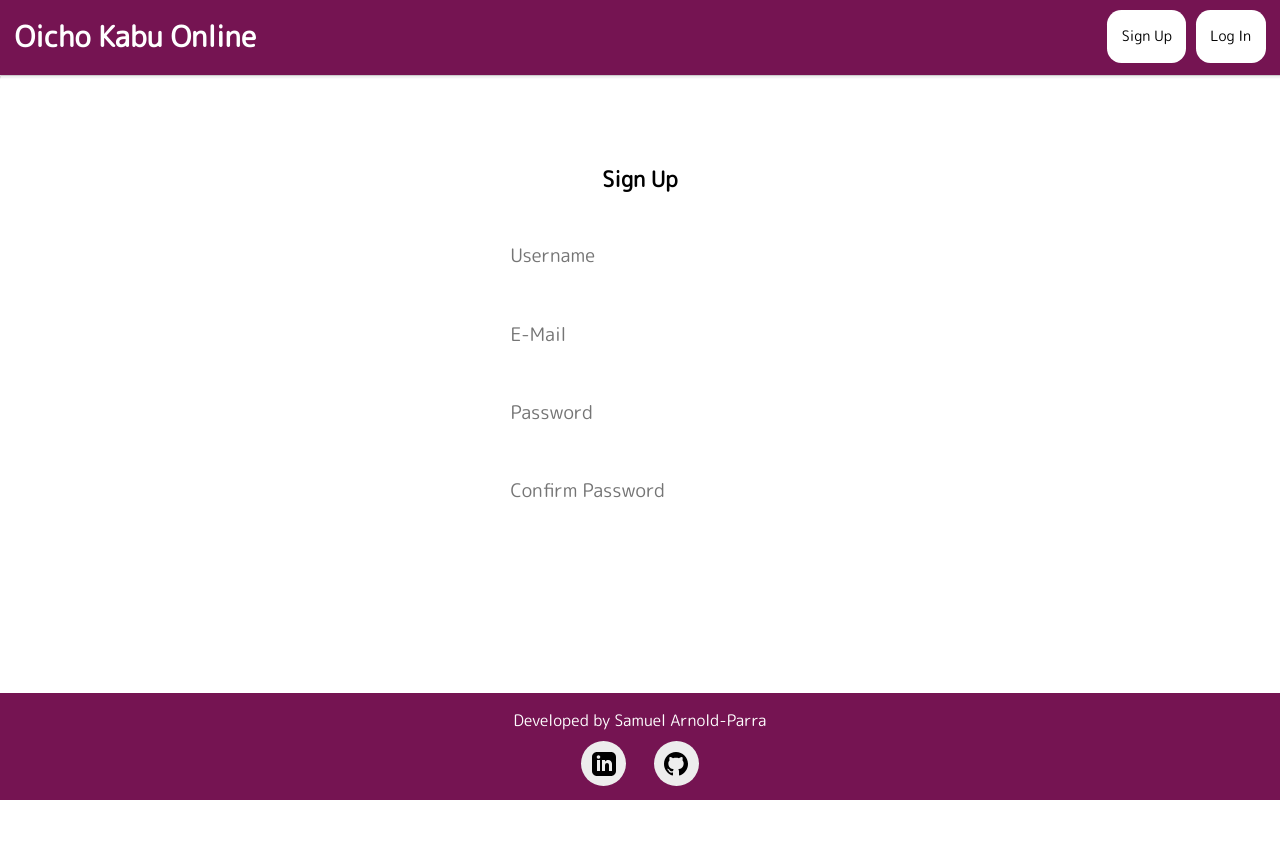
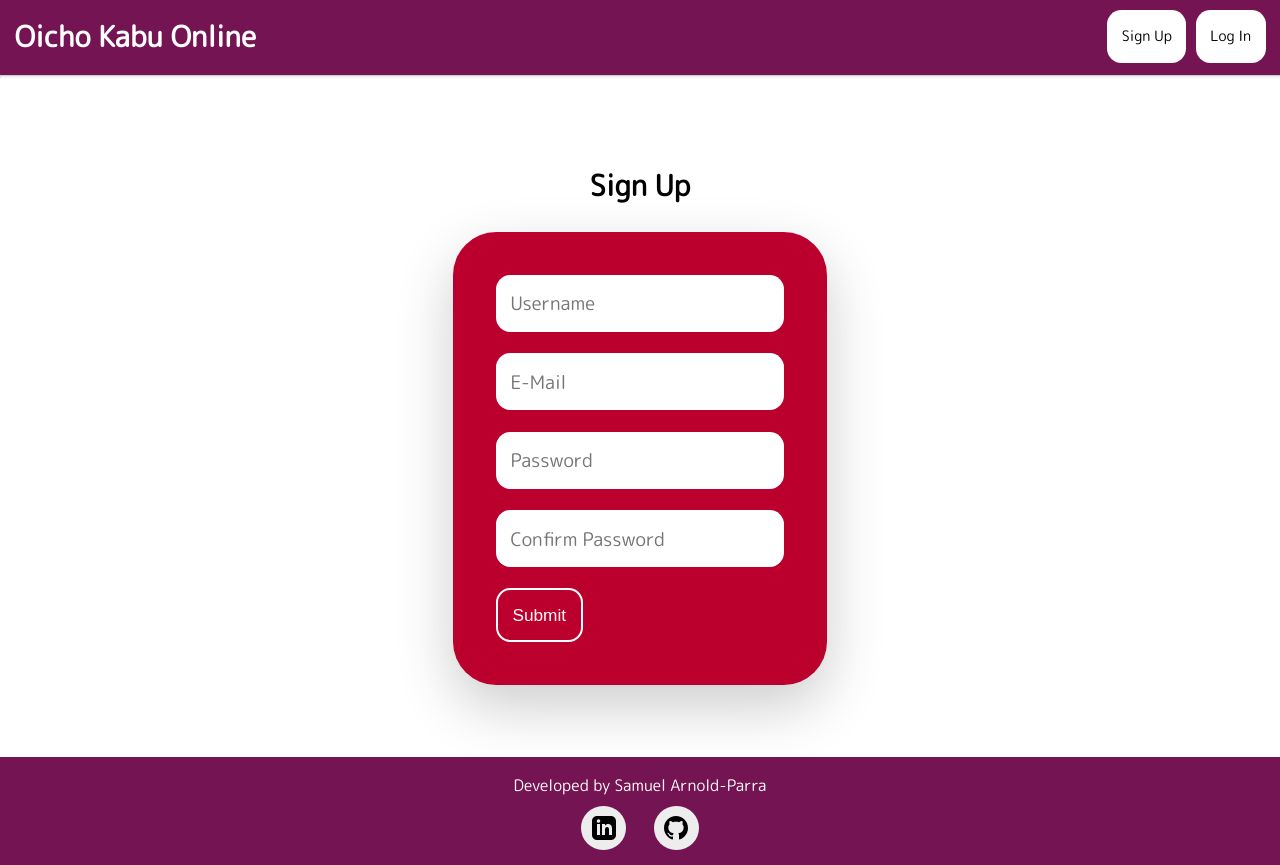
Before and after one commit to A-PS1999/oichokabu-online, a React (Vite) app: page /register in a window 1280 px wide. Before the commit the page ends 800 px from the top, so only its background shows below. Built offline with nearby package versions, Linux system fonts and the light colour scheme; no server answers.

Commit message:
Fix for auth form layout affecting auth form styles, alteration of toast spacing, correction of userId fetch

```diff
--- a/src/components/Toast/Toast.jsx
+++ b/src/components/Toast/Toast.jsx
@@ -7,9 +7,11 @@ export default function Toast() {
 
 	const { toasts } = useSelector(state => state.toasts);
 	const dispatch = useDispatch();
+	const OFFSET_PERCENTAGE = 13;
+	const PX_MULTIPLIER = 90;
 
 	return toasts.length > 0 ? toasts.map((toast, idx) =>
-		<div className="toast" key={toast.id} style={{ bottom: `calc(13% + ${idx * 60}px)` }}>
+		<div className="toast" key={toast.id} style={{ bottom: `calc(${OFFSET_PERCENTAGE}% + ${idx * PX_MULTIPLIER}px)` }}>
 			<div className="toast__inner">
 				<button className="toast__button toast__inner--top" onClick={async () => await dispatch(removeToast(toast.id))}>
 					&#10006;
--- a/src/components/shared/AuthFormLayout.jsx
+++ b/src/components/shared/AuthFormLayout.jsx
@@ -15,7 +15,7 @@ export default function AuthFormLayout({
             <Navbar />
             <div>
                 <main>
-                    <h2 className={`auth-heading ${className}`}>
+                    <h2 className={`auth-heading ${className}-heading`}>
                         {heading}
                     </h2>
                     {subheading &&
@@ -24,7 +24,7 @@ export default function AuthFormLayout({
                         </p>
                     }
                     <div className="form-container">
-                        <div className={`auth-form ${className}`}>
+                        <div className={`auth-form ${className}-form`}>
                             {children}
                         </div>
                     </div>
--- a/src/store/lobbySlice.js
+++ b/src/store/lobbySlice.js
@@ -74,8 +74,8 @@ export const lobbySlice = createSlice({
 	},
 	extraReducers: (builder) => {
 		builder.addCase(fetchUserIdAndChips.fulfilled, (state, action) => {
-			const { idRes, chipsRes } = action.payload;
-			state.userId = idRes;
+			const { idVal, chipsRes } = action.payload;
+			state.userId = idVal;
 			state.chips = chipsRes;
 			state.isFetching = false;
 		})
--- a/src/store/toastSlice.js
+++ b/src/store/toastSlice.js
@@ -8,7 +8,7 @@ export const toastSlice = createSlice({
 	reducers: {
 		createToast: (state, action) => {
 			state.toasts.push({
-				id: Date.now(),
+				id: `${Date.now()}-${action.payload.message}`,
 				message: action.payload.message,
 				type: action.payload.type,
 				duration: action.payload.duration || 4000
```
